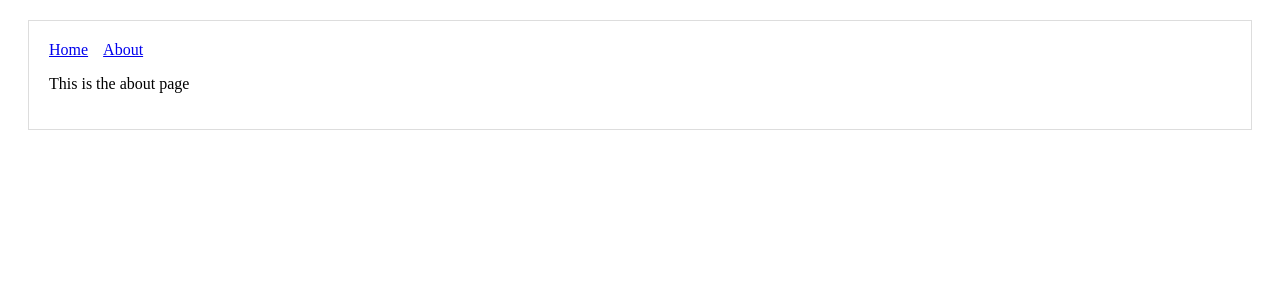
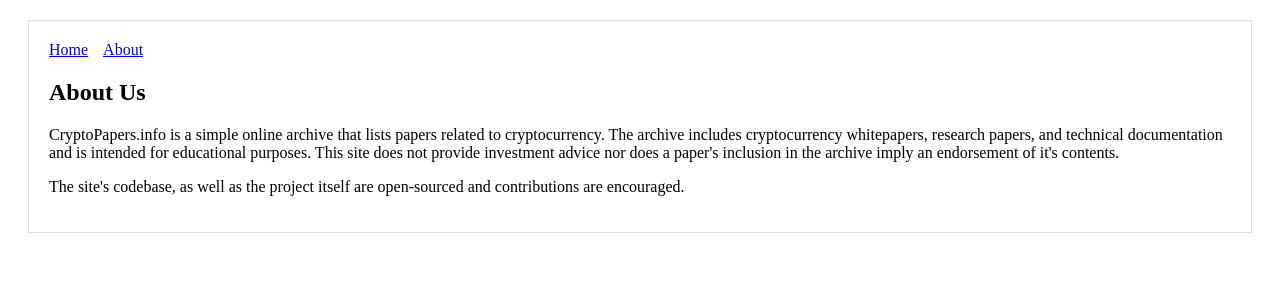
Before and after one commit to crypto-papers/cryptopapers, a Next.js app: page /about in a window 1280 px wide. Shown: the top 300 px of the page. Built offline with nearby package versions, Linux system fonts and the light colour scheme.

Commit message:
Add basic about text (as markdown)

```diff
--- a/pages/about.js
+++ b/pages/about.js
@@ -1,10 +1,18 @@
 // @flow
 
 import React from 'react'
-import Layout from "../components/Layout";
+import Markdown from 'react-markdown'
 
+import Layout from '../components/Layout';
+
+const about = `
+## About Us
+CryptoPapers.info is a simple online archive that lists papers related to cryptocurrency. The archive includes cryptocurrency whitepapers, research papers, and technical documentation and is intended for educational purposes. This site does not provide investment advice nor does a paper's inclusion in the archive imply an endorsement of it's contents.
+\n
+The site's codebase, as well as the project itself are open-sourced and contributions are encouraged.
+`
 export default () => (
-  <Layout>
-    <p>This is the about page</p>
+  <Layout title={ 'About' }>
+    <Markdown source={ about } />
   </Layout>
 )
```
